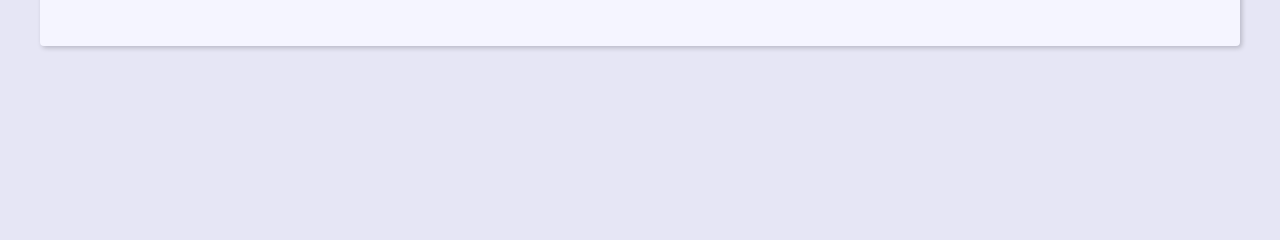
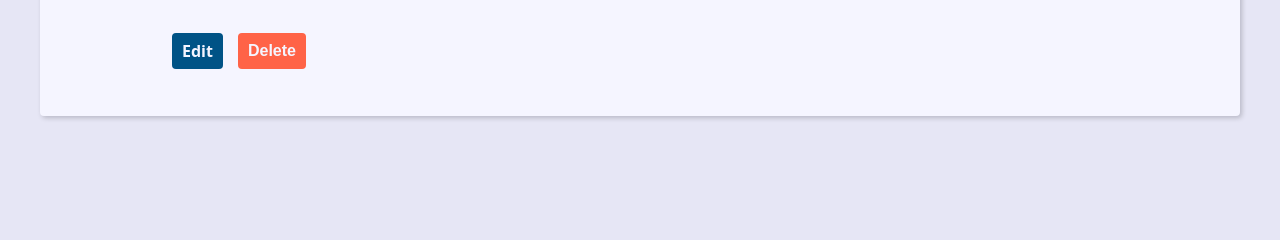
Before and after one commit to gabrielgasperig/projeto_integrador, a Django app: template ticket/templates/ticket/ticket.html in a window 1280 px wide. Shown: the part 473-713 px from the top of the page. Run offline with Django 5.2, Linux system fonts and the light colour scheme; the template is opened without the code that fills it, so the values that code supplies are empty.

Commit message:
creating view, url and template to delete

```diff
--- a/base_static/global/css/style.css
+++ b/base_static/global/css/style.css
@@ -312,3 +312,23 @@ svg {
   filter: brightness(80%);
   box-shadow: 0 0 5px var(--link-dark-color);
 }
+
+.ticket-links {
+  margin-block: calc(var(--small-font-size) * 2);
+  display: flex;
+  align-items: center;
+  gap: 0 var(--spacing);
+}
+
+.btn-link {
+  font-size: var(--small-font-size);
+  text-decoration: none;
+  font-weight: bold;
+  padding: 1rem;
+  display: block;
+  line-height: var(--small-font-size);
+}
+
+.btn-delete {
+  background: tomato;
+}
--- a/ticket/templates/ticket/ticket.html
+++ b/ticket/templates/ticket/ticket.html
@@ -11,5 +11,20 @@
         <p><b>Priority:</b> {{ ticket.priority.name }}</p>
         <p><b>Created date:</b> {{ ticket.created_date }}</p>
         <p><b>Description:</b> {{ ticket.description }}</p>
+
+        <div class="ticket-links">
+            <a class="btn btn-link" href="{% url 'ticket:update' ticket.id %}" >Edit</a>
+
+            <form action="{% url "ticket:delete" ticket.id %}" method="POST">
+                {% csrf_token %}
+
+                {% if confirmation == 'no' %}
+                    <input type="hidden" name="confirmation" value="yes">
+                    <button class="btn btn-link btn-delete" type="submit">Confirma?</button>
+                {% else %}
+                    <button class="btn btn-link btn-delete" type="submit">Delete</button>
+                {% endif %}
+            </form>
+        </div>
     </div>
 {% endblock content %}
--- a/ticket/urls.py
+++ b/ticket/urls.py
@@ -11,4 +11,5 @@ urlpatterns = [
     path('ticket/<int:ticket_id>/detail/', views.ticket, name='ticket'),
     path('ticket/create/', views.create, name='create'),\
     path('ticket/<int:ticket_id>/update/', views.update, name='update'),
+    path('ticket/<int:ticket_id>/delete/', views.delete, name='delete'),
 ]
```
Also changed, not shown: ticket/views/ticket_forms.py (+13 -1 lines).
